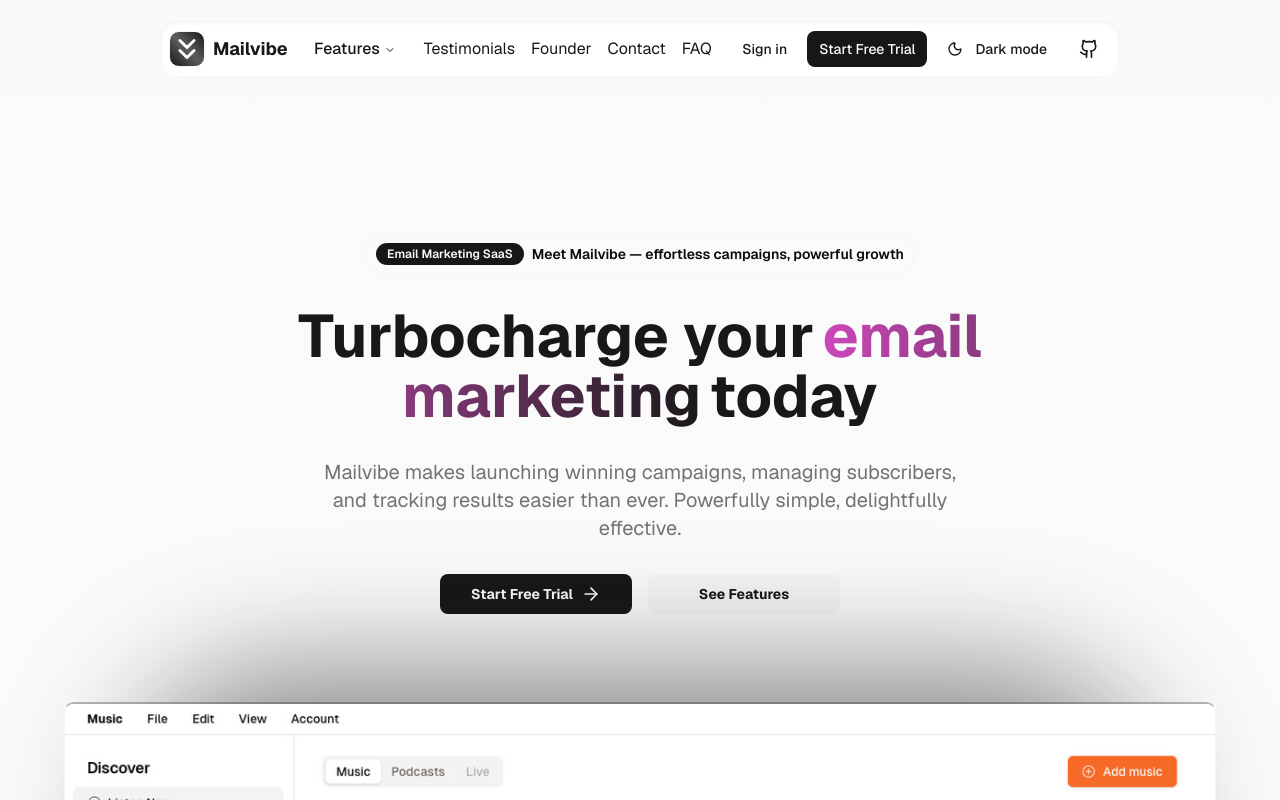
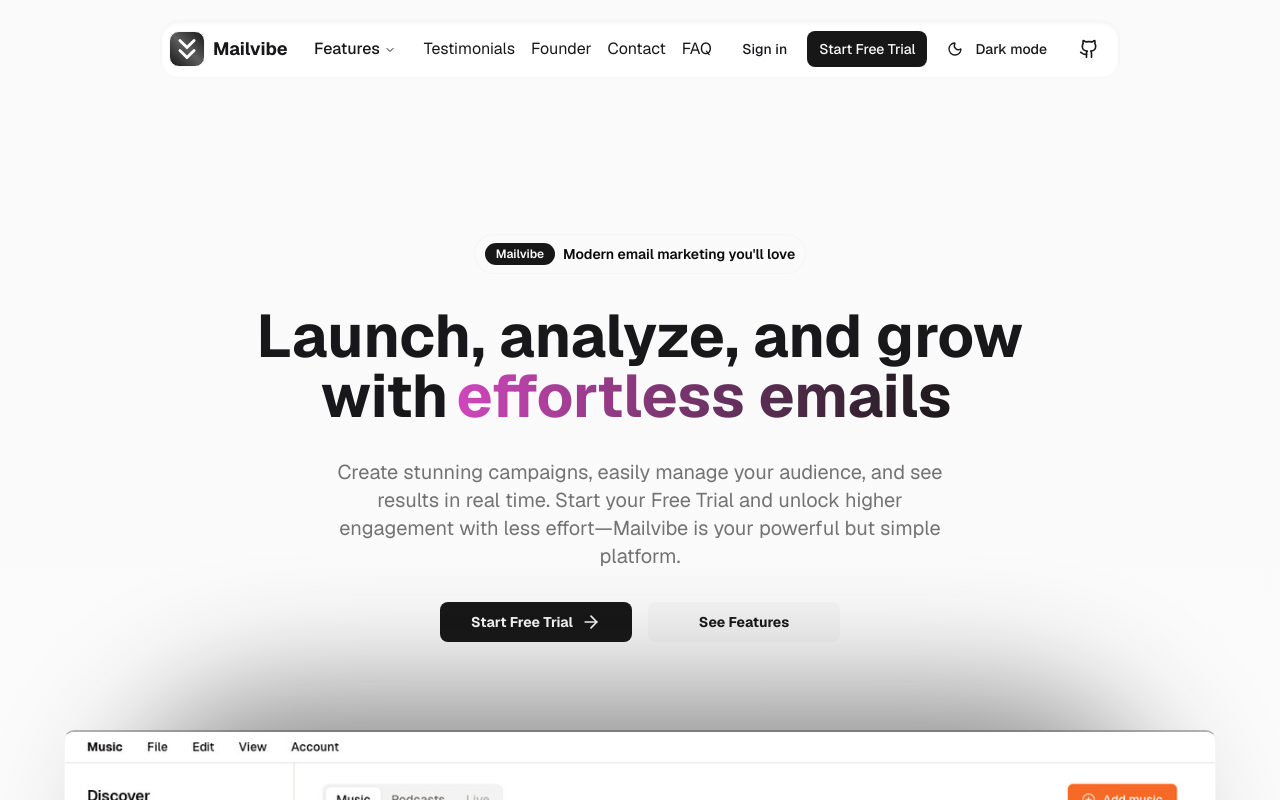
Before and after one commit to chiragbidx/ui-garden-fry, a Next.js app: page / in a window 1280 px wide. Shown: the top 800 px of the page. Built offline with nearby package versions, Linux system fonts and the light colour scheme.

Commit message:
Mailvibe Hero Updated Content

```diff
--- a/components/home/LayoutHeroSection.tsx
+++ b/components/home/LayoutHeroSection.tsx
@@ -11,24 +11,24 @@
         <div className="text-center space-y-8">
           <Badge variant="outline" className="text-sm py-2">
             <span className="mr-2 text-primary">
-              <Badge>Email Marketing SaaS</Badge>
+              <Badge>Mailvibe</Badge>
             </span>
-            <span>Meet Mailvibe — effortless campaigns, powerful growth</span>
+            <span>Modern email marketing you'll love</span>
           </Badge>
 
           <div className="max-w-screen-md mx-auto text-center text-4xl md:text-6xl font-bold">
             <h1>
-              Turbocharge your
+              Launch, analyze, and grow with
               <span className="text-transparent px-2 bg-gradient-to-r from-[#D247BF] to-primary bg-clip-text">
-                email marketing
+                effortless emails
               </span>
-              today
             </h1>
           </div>
 
           <p className="max-w-screen-sm mx-auto text-xl text-muted-foreground">
-            Mailvibe makes launching winning campaigns, managing subscribers, and
-            tracking results easier than ever. Powerfully simple, delightfully effective.
+            Create stunning campaigns, easily manage your audience, and
+            see results in real time. Start your Free Trial and unlock higher
+            engagement with less effort—Mailvibe is your powerful but simple platform.
           </p>
 
           <div className="space-y-4 md:space-y-0 md:space-x-4 flex flex-col md:flex-row justify-center">
```
